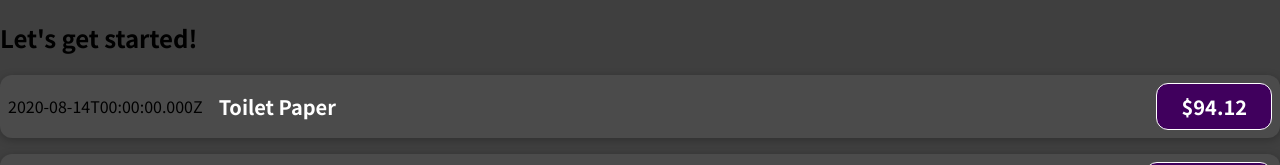
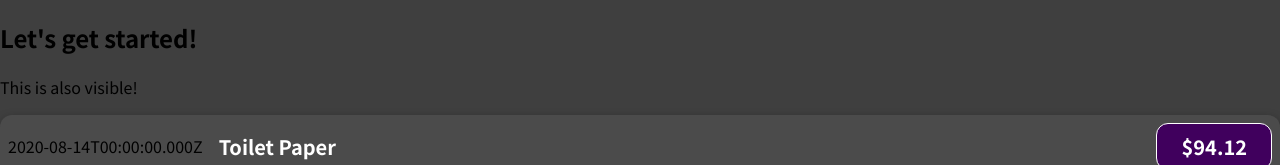
Before and after one commit to LevDoesCode/practice-react, a JavaScript app in the folder 01-learning/01-path1/04-starting/: page / in a window 1280 px wide. Shown: the top 165 px of the page. Built offline with nearby package versions, Linux system fonts and the light colour scheme.

Commit message:
Using other approaches

```diff
--- a/01-learning/01-path1/04-starting/src/App.js
+++ b/01-learning/01-path1/04-starting/src/App.js
@@ -1,4 +1,7 @@
 import ExpenseItem from "./components/ExpenseItem";
+import ExpenseItem2 from "./components/ExpenseItem2";
+import ExpenseItem3 from "./components/ExpenseItem3";
+import ExpenseItem4 from "./components/ExpenseItem4";
 
 function App() {
     const expenses = [
@@ -26,9 +29,16 @@ function App() {
     return (
         <div>
             <h2>Let's get started!</h2>
+            <div> This is also visible! </div>
             <ExpenseItem title={expenses[0].title} amount={expenses[0].amount} date={expenses[0].date}></ExpenseItem>
             <ExpenseItem title={expenses[1].title} amount={expenses[1].amount} date={expenses[1].date}></ExpenseItem>
             <ExpenseItem title={expenses[2].title} amount={expenses[2].amount} date={expenses[2].date}></ExpenseItem>
+            {/* Passing the whole object as a prop */}
+            <ExpenseItem2 expense={expenses[0]}></ExpenseItem2>
+            {/* Descructuring from the argument */}
+            <ExpenseItem3 title={expenses[1].title} amount={expenses[1].amount} date={expenses[1].date}></ExpenseItem3>
+            {/* Descructuring on a separate line */}
+            <ExpenseItem4 expense={expenses[2]}></ExpenseItem4>
         </div>
     );
 }
```
